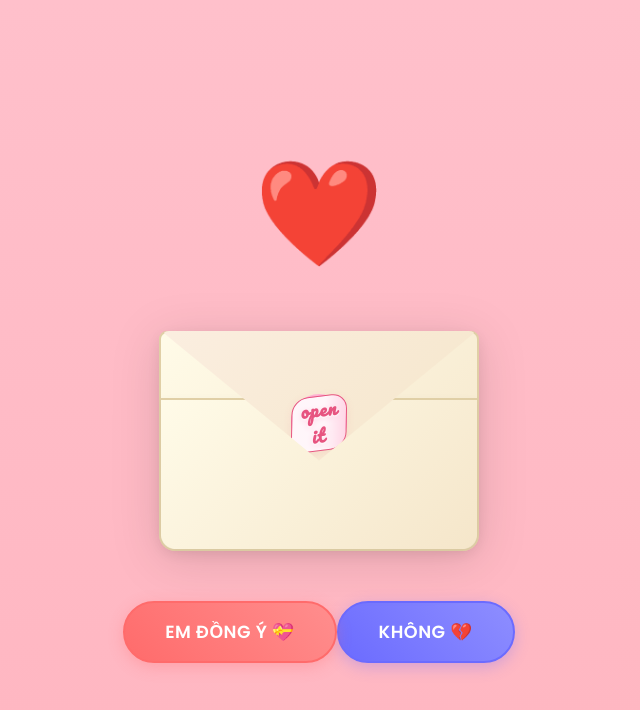
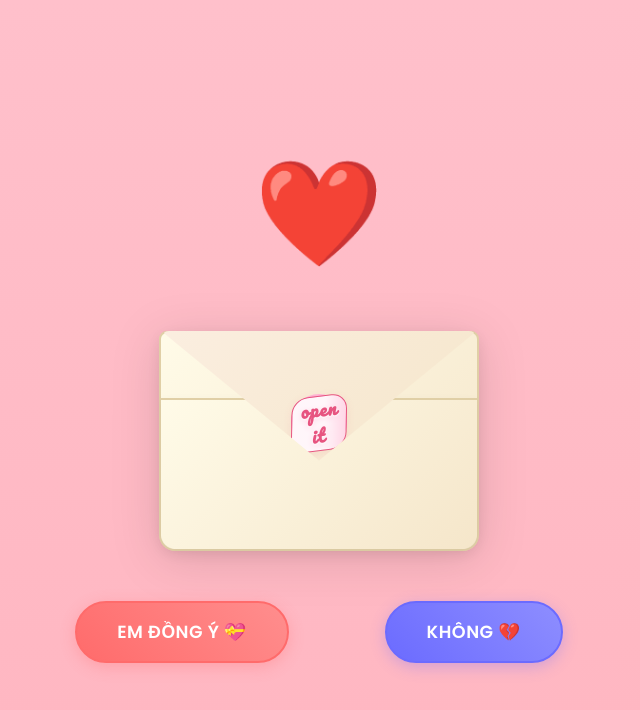
Before and after one commit to AidenTran15/Luna, a Next.js app in the folder luna/: page / in a window 1280 px wide. Shown: the top 710 px of the page, without its empty margins (321-961 px from the left). Built offline with nearby package versions, Linux system fonts and the light colour scheme.

Commit message:
updated new text

```diff
--- a/luna/src/app/components/Envelope.tsx
+++ b/luna/src/app/components/Envelope.tsx
@@ -31,7 +31,7 @@ const Envelope = () => {
             <p>
               Anh thương em. Anh không giỏi văn vở, không giỏi viết những lời đường mật nhưng anh khẳng định sẽ chăm lo cho em hết sức anh có thể.<br/>
               Anh cảm nhận được những tổn thương của em trong quá khứ. Điều đó làm anh thương em nhiều hơn, anh muốn đồng hành che chở, bảo vệ em hết quảng đời còn lại.  Anh luôn cố gắng phần đấu cho tương lai 2 đứa.<br/>
-              Thật sự, trước khi có em, anh cảm thấy rất cô đơn trên con đường anh đi. Anh muốn phần đường còn đi cùng em. Anh cũng muốn là 1 người đồng hành tin cậy của em, là nơi em có thể chia những niềm vui, nỗi buồn và vượt qua những khó khăn cùng nhau.<br/>
+              Thật sự, trước khi có em, anh cảm thấy con đường anh đi rất cô đơn và hiu quạnh Anh muốn phần đường còn đi cùng em. Anh cũng muốn là 1 người đồng hành tin cậy của em, là nơi em có thể chia sẻ những niềm vui, nỗi buồn và vượt qua những khó khăn cùng nhau.<br/>
               Anh thương em nhiều lắm. Anh thật sự rất nghiêm túc với em. Cho anh cơ hội nhé.
             </p>
           </div>
--- a/luna/src/app/page.tsx
+++ b/luna/src/app/page.tsx
@@ -37,7 +37,7 @@ export default function Home() {
         <>
           <div className="heart mb-8">❤️</div>
           <Envelope />
-          <div className="flex gap-6 mt-8">
+          <div className="flex mt-8" style={{ gap: '6rem' }}>
             <button
               className="button-yes"
               onClick={handleYesClick}
```
